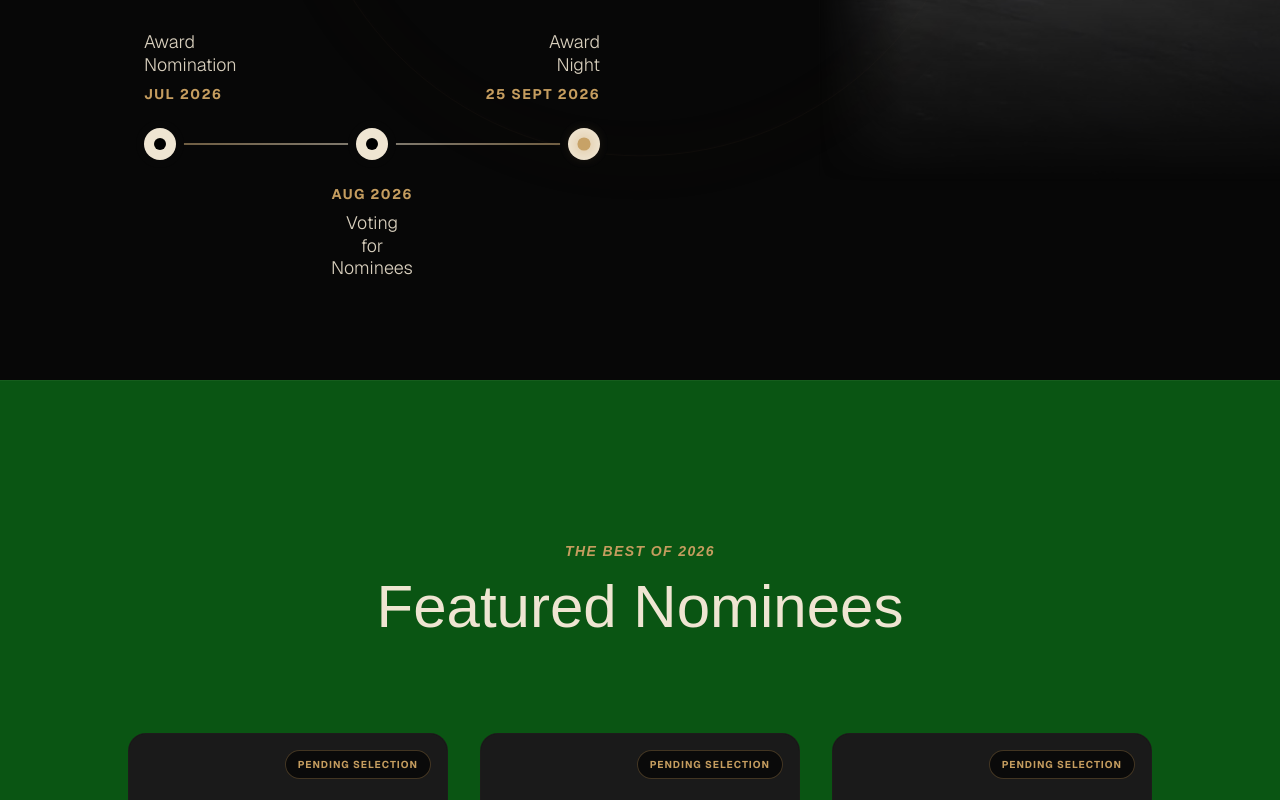
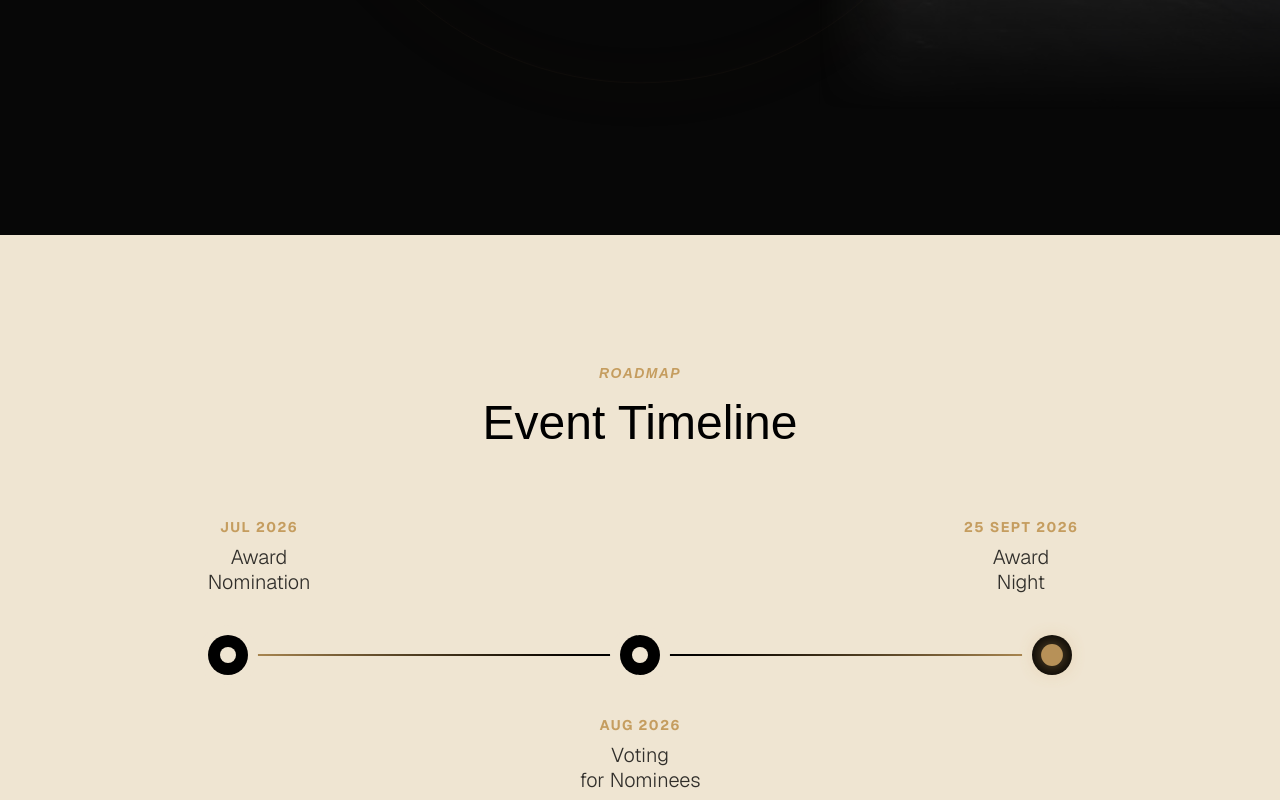
Before and after one commit to LandryOkoye/ncs-enugu, a Next.js app: page / in a window 1280 px wide. Shown: the part 2920-3720 px from the top of the page. Built offline with nearby package versions, Linux system fonts and the light colour scheme; a web font is replaced by a local one.

Commit message:
made some sections modifications

```diff
--- a/app/page.tsx
+++ b/app/page.tsx
@@ -193,8 +193,8 @@ export default function Home() {
                 digital transformation, research, entrepreneurship, and ecosystem development
               </motion.p>
               <motion.div variants={fadeInUp}>
-                <a href="https://www.ncs.org.ng/about-ncs/" className="group overflow-hidden relative">
-                  <Button variant="premium" size="premium" className="">
+                <a href="https://www.ncs.org.ng/about-ncs/" className="group overflow-hidden relative cursor-pointer" target="_blank">
+                  <Button variant="premium" size="premium" className="cursor-pointer">
                     <span className="w-12 h-12 rounded-full bg-[#c59d5f] flex items-center justify-center text-[#efe5d2] relative z-10 transition-transform group-hover:translate-x-1">
                       <span className="absolute inset-0 rounded-full bg-[#c59d5f] scale-0 group-hover:scale-[20] transition-transform duration-700 ease-out z-[-1]"></span>
                       <ArrowRight className="w-5 h-5 relative z-10" />
@@ -265,8 +265,8 @@ export default function Home() {
             </motion.p>
 
             <motion.div variants={fadeInUp}>
-              <a href="#about">
-                <Button variant="premiumLight" size="premium" className="group overflow-hidden relative">
+              <a href="#about" className="cursor-pointer">
+                <Button variant="premiumLight" size="premium" className="group overflow-hidden relative cursor-pointer">
                   <span className="w-12 h-12 rounded-full bg-[#c59d5f] flex items-center justify-center text-[#efe5d2] relative z-10 transition-transform group-hover:translate-x-1">
                     <span className="absolute inset-0 rounded-full bg-[#c59d5f] scale-0 group-hover:scale-[20] transition-transform duration-700 ease-out z-[-1]"></span>
                     <ArrowRight className="w-5 h-5 relative z-10" />
@@ -277,58 +277,7 @@ export default function Home() {
 
             </motion.div>
 
-            {/* Timeline component */}
-            <motion.div variants={fadeInUp} className="mt-24 md:mt-32 relative max-w-2xl pb-12 w-full">
-              <div className="w-full relative px-2 sm:px-4 mt-12 md:mt-6">
-                <div className="absolute top-1/2 left-2 sm:left-4 right-2 sm:right-4 h-[1px] bg-[#efe5d2]/10 -translate-y-1/2"></div>
-                <motion.div
-                  className="absolute top-1/2 left-2 sm:left-4 right-2 sm:right-4 h-[1px] bg-gradient-to-r from-[#c59d5f] via-[#efe5d2] to-[#c59d5f] -translate-y-1/2"
-                  initial={{ scaleX: 0 }}
-                  whileInView={{ scaleX: 1 }}
-                  transition={{ duration: 1.1, ease: premiumEase }}
-                  viewport={{ once: true }}
-                  style={{ originX: 0 }}
-                />
-                <div className="flex justify-between items-center relative z-10 min-h-[120px]">
-                  {/* Item 1 */}
-                  <div className="relative flex flex-1 justify-start">
-                    <div className="absolute bottom-full mb-4 md:mb-6 left-0 text-left transform hover:-translate-y-2 transition-transform cursor-default w-[90px] sm:w-[120px] md:w-auto">
-                      <div className="text-xs sm:text-sm md:text-lg font-light mb-1 text-[#efe5d2]/90 leading-tight">Award<br />Nomination</div>
-                      <div className="text-[10px] sm:text-xs md:text-sm font-bold text-[#c59d5f] tracking-widest mt-1 md:mt-2">JUL 2026</div>
-                    </div>
-                    <motion.div custom={0} variants={timelineDot} className="w-4 h-4 md:w-8 md:h-8 bg-[#efe5d2] rounded-full flex items-center justify-center shadow-[0_0_0_4px_#070707] md:shadow-[0_0_0_8px_#070707] relative z-10">
-                      <div className="w-1.5 h-1.5 md:w-3 md:h-3 bg-black rounded-full"></div>
-                    </motion.div>
-                  </div>
 
-                  {/* Item 2 */}
-                  <div className="relative flex flex-1 justify-center">
-                    <div className="absolute top-full mt-4 md:mt-6 left-1/2 -translate-x-1/2 text-center transform hover:translate-y-2 transition-transform cursor-default w-[100px] sm:w-[120px] md:w-[150px]">
-                      <div className="text-[10px] sm:text-xs md:text-sm font-bold text-[#c59d5f] tracking-widest mb-1 md:mb-2">AUG 2026</div>
-                      <div className="text-xs sm:text-sm md:text-lg font-light text-[#efe5d2]/90 mx-auto leading-tight">Voting<br />for<br />Nominees</div>
-                    </div>
-                    <motion.div custom={1} variants={timelineDot} className="w-4 h-4 md:w-8 md:h-8 bg-[#efe5d2] rounded-full flex items-center justify-center shadow-[0_0_0_4px_#070707] md:shadow-[0_0_0_8px_#070707] relative z-10">
-                      <div className="w-1.5 h-1.5 md:w-3 md:h-3 bg-black rounded-full"></div>
-                    </motion.div>
-                  </div>
-
-                  {/* Item 3 */}
-                  <div className="relative flex flex-1 justify-end">
-                    <div className="absolute bottom-full mb-4 md:mb-6 right-0 text-right transform hover:-translate-y-2 transition-transform cursor-default w-[90px] sm:w-[120px] md:w-auto">
-                      <div className="text-xs sm:text-sm md:text-lg font-light mb-1 text-[#efe5d2]/90 leading-tight">Award<br />Night</div>
-                      <div className="text-[10px] sm:text-xs md:text-sm font-bold text-[#c59d5f] tracking-widest mt-1 md:mt-2">25 SEPT 2026</div>
-                    </div>
-                    <motion.div custom={2} variants={timelineDot} className="w-5 h-5 md:w-8 md:h-8 bg-[#efe5d2] rounded-full flex items-center justify-center shadow-[0_0_0_6px_#070707] md:shadow-[0_0_0_8px_#070707] relative z-10">
-                      <motion.div
-                        className="w-2 h-2 md:w-3 md:h-3 bg-[#c59d5f] rounded-full shadow-[0_0_15px_#c59d5f]"
-                        animate={prefersReducedMotion ? undefined : { scale: [1, 1.45, 1], opacity: [1, 0.65, 1] }}
-                        transition={{ duration: 1.8, repeat: Infinity, ease: "easeInOut" }}
-                      />
-                    </motion.div>
-                  </div>
-                </div>
-              </div>
-            </motion.div>
           </motion.div>
 
           <div className="relative h-full min-h-[700px] hidden lg:flex items-center justify-end lg:translate-x-[10vw] xl:translate-x-[15vw]">
@@ -355,6 +304,73 @@ export default function Home() {
             </motion.div>
           </div>
         </div>
+      </section>
+
+      {/* Section 3.5: Event Timeline */}
+      <section className="min-h-[60vh] bg-[#efe5d2] text-[#070707] px-6 md:px-[10%] py-32 flex flex-col items-center justify-center relative">
+        <div aria-hidden="true" className="absolute inset-0 bg-[radial-gradient(ellipse_at_center,_var(--tw-gradient-stops))] from-[#c59d5f]/10 via-transparent to-transparent pointer-events-none" />
+        <motion.div
+          initial="hidden"
+          whileInView="visible"
+          viewport={{ once: true, margin: "-100px" }}
+          variants={staggerContainer}
+          className="w-full max-w-5xl mx-auto text-center flex flex-col items-center relative z-10"
+        >
+          <motion.h2 variants={fadeInUp} className="text-[#c59d5f] text-sm font-bold tracking-widest uppercase mb-4 font-secondary italic">Roadmap</motion.h2>
+          <motion.h3 variants={fadeInUp} className="text-4xl md:text-5xl font-light mb-32 text-black">Event Timeline</motion.h3>
+
+          <motion.div variants={fadeInUp} className="relative max-w-4xl w-full pb-12">
+            <div className="w-full relative px-4">
+              <div className="absolute top-1/2 left-4 right-4 h-[1px] bg-black/10 -translate-y-1/2"></div>
+              <motion.div
+                className="absolute top-1/2 left-4 right-4 h-[2px] bg-gradient-to-r from-[#c59d5f] via-black to-[#c59d5f] -translate-y-1/2"
+                initial={{ scaleX: 0 }}
+                whileInView={{ scaleX: 1 }}
+                transition={{ duration: 1.1, ease: premiumEase }}
+                viewport={{ once: true }}
+                style={{ originX: 0 }}
+              />
+              <div className="flex justify-between items-center relative z-10 min-h-[160px]">
+                {/* Item 1 */}
+                <div className="relative flex flex-1 justify-start">
+                  <div className="absolute bottom-full mb-10 left-0 sm:-left-6 text-center transform hover:-translate-y-2 transition-transform cursor-default w-[120px] sm:w-[150px]">
+                    <div className="text-xs md:text-sm font-bold text-[#c59d5f] tracking-widest mb-2">JUL 2026</div>
+                    <div className="text-sm md:text-xl font-light text-black/80 leading-tight">Award<br />Nomination</div>
+                  </div>
+                  <motion.div custom={0} variants={timelineDot} className="w-6 h-6 md:w-10 md:h-10 bg-black rounded-full flex items-center justify-center shadow-[0_0_0_6px_#efe5d2] md:shadow-[0_0_0_10px_#efe5d2] relative z-10">
+                    <div className="w-2 h-2 md:w-4 md:h-4 bg-[#efe5d2] rounded-full"></div>
+                  </motion.div>
+                </div>
+
+                {/* Item 2 */}
+                <div className="relative flex flex-1 justify-center">
+                  <div className="absolute top-full mt-10 left-1/2 -translate-x-1/2 text-center transform hover:translate-y-2 transition-transform cursor-default w-[120px] sm:w-[150px]">
+                    <div className="text-xs md:text-sm font-bold text-[#c59d5f] tracking-widest mb-2">AUG 2026</div>
+                    <div className="text-sm md:text-xl font-light text-black/80 mx-auto leading-tight">Voting<br />for Nominees</div>
+                  </div>
+                  <motion.div custom={1} variants={timelineDot} className="w-6 h-6 md:w-10 md:h-10 bg-black rounded-full flex items-center justify-center shadow-[0_0_0_6px_#efe5d2] md:shadow-[0_0_0_10px_#efe5d2] relative z-10">
+                    <div className="w-2 h-2 md:w-4 md:h-4 bg-[#efe5d2] rounded-full"></div>
+                  </motion.div>
+                </div>
+
+                {/* Item 3 */}
+                <div className="relative flex flex-1 justify-end">
+                  <div className="absolute bottom-full mb-10 right-0 sm:-right-6 text-center transform hover:-translate-y-2 transition-transform cursor-default w-[120px] sm:w-[150px]">
+                    <div className="text-xs md:text-sm font-bold text-[#c59d5f] tracking-widest mb-2">25 SEPT 2026</div>
+                    <div className="text-sm md:text-xl font-light text-black/80 leading-tight">Award<br />Night</div>
+                  </div>
+                  <motion.div custom={2} variants={timelineDot} className="w-6 h-6 md:w-10 md:h-10 bg-black rounded-full flex items-center justify-center shadow-[0_0_0_8px_#efe5d2] md:shadow-[0_0_0_10px_#efe5d2] relative z-10">
+                    <motion.div
+                      className="w-3 h-3 md:w-5 md:h-5 bg-[#c59d5f] rounded-full shadow-[0_0_20px_#c59d5f]"
+                      animate={prefersReducedMotion ? undefined : { scale: [1, 1.45, 1], opacity: [1, 0.65, 1] }}
+                      transition={{ duration: 1.8, repeat: Infinity, ease: "easeInOut" }}
+                    />
+                  </motion.div>
+                </div>
+              </div>
+            </div>
+          </motion.div>
+        </motion.div>
       </section>
 
       {/* Section 4: Nominees (New) */}
@@ -424,8 +440,9 @@ export default function Home() {
           >
             <Link href="/nominees">
               <motion.button
-                className="text-[#efe5d2] hover:text-[#c59d5f] font-semibold text-sm tracking-widest uppercase transition-colors border-b border-[#efe5d2]/20 hover:border-[#c59d5f] pb-1"
-                whileHover={prefersReducedMotion ? undefined : { y: -3, letterSpacing: "0.18em" }}
+                className="text-[#efe5d2] hover:text-[#c59d5f] font-semibold text-sm tracking-widest uppercase transition-colors border-b border-[#efe5d2]/20 hover:border-[#c59d5f] pb-1 cursor-pointer"
+                whileHover={prefersReducedMotion ? undefined : { y: -2, letterSpacing: "0.2em" }}
+                transition={{ type: "tween", duration: 0.3, ease: "easeOut" }}
                 whileTap={{ scale: 0.97 }}
               >
                 View All Nominees
```
